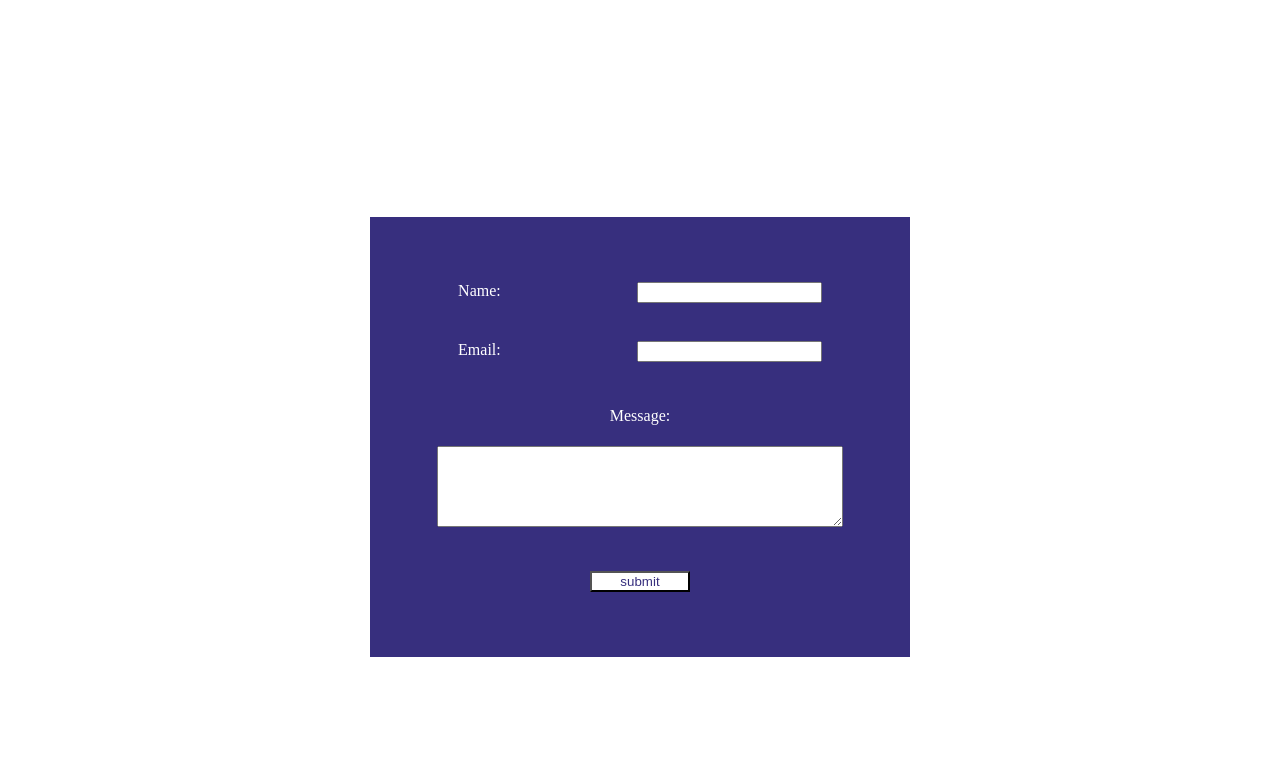
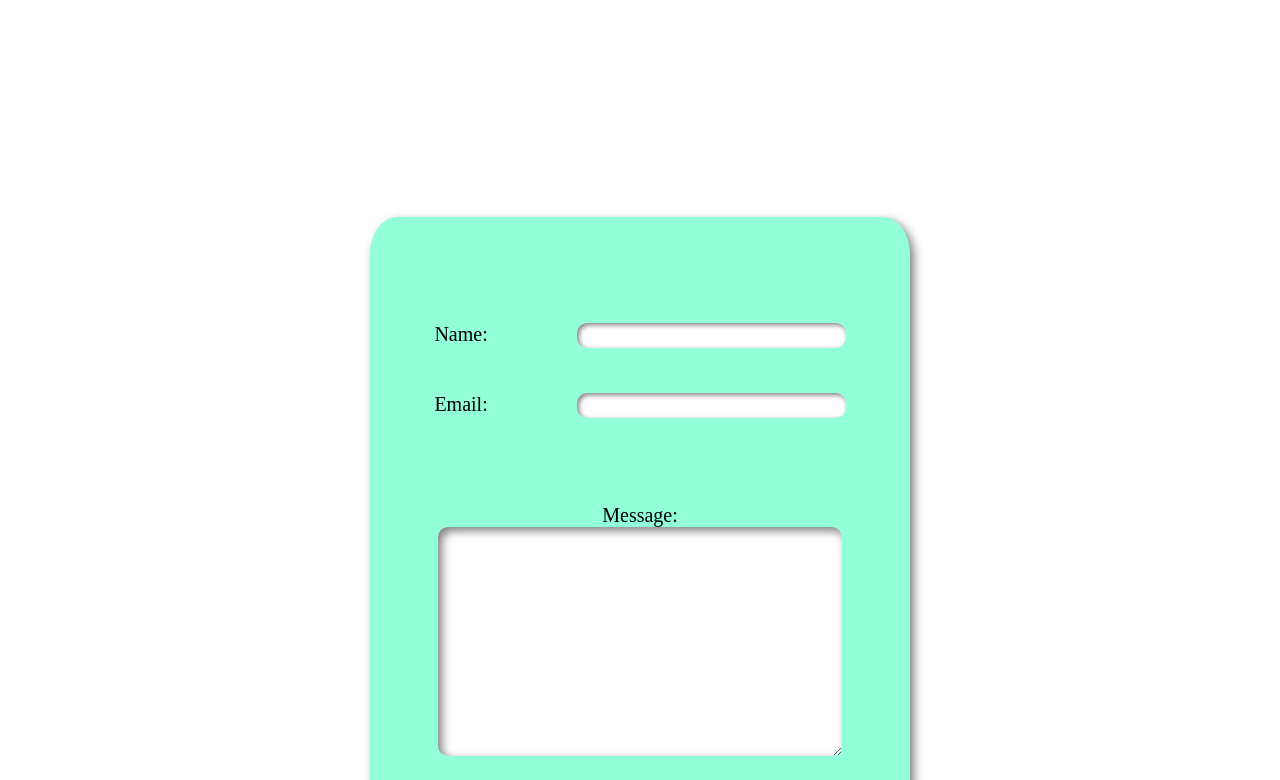
Before and after one commit to MDH-mohawk/portfolio, a plain HTML site: page contact_page.html in a window 1280 px wide. Shown: the part 166-946 px from the top of the page. Before the commit the page ends 823 px from the top, so only its background shows below. Drawn offline with Linux system fonts and the light colour scheme.

Commit message:
contactform changed visually

```diff
--- a/contact_page.html
+++ b/contact_page.html
@@ -8,7 +8,7 @@
 </head>
 <body>
     <header>
-        <a href="index.html"><H1>Mohawk</H1></a>
+        <a href="index.html"><img id="logo" src="res/Group_27.png" alt=""></a>
         <nav>
             <ul>
                 <a href="about.html"><li>About me</li></a>
@@ -32,7 +32,7 @@
             </div>
             <div id="message_place">
                 <label for="message">Message:</label>
-                <textarea name="message" id="message" rows="5" cols="5"></textarea>
+                <textarea name="message" id="message" rows="15" cols="5"></textarea>
             </div>
             <input type="submit" name="submit" id="submit" value="submit">
         </form>
--- a/res/style.css
+++ b/res/style.css
@@ -176,19 +176,20 @@ form{
     margin: 0 auto;
     display: flex;
     width: 500px;
-    height: 400px;
+    height: 700px;
     flex-direction: column;
     justify-content: space-evenly;
     padding: 20px;
-    background-color:rgb(55, 47, 126);
-    color: white;
+    background-color:#93FFD8;
+    box-shadow: 4px 4px 10px rgba(0, 0, 0, 0.5);
+    border-radius: 5%;
 }
 
 #name_mail_place{
     height: 20%;
     display: flex;
     flex-direction: column;
-    justify-content: space-between;
+    justify-content: space-around;
     width: 100%;
 }
 
@@ -197,18 +198,35 @@ form{
     width: 100%;
     display: flex;
     justify-content: space-around;
+    font-size:20px;
+}
+
+#name_place input{
+    box-shadow: inset 2px 2px 5px rgba(0, 0, 0, 0.5);
+    border: none;
+    border-radius: 10px;
+    font-size:20px;
 }
 
 #mail_place{
     display: flex;
     justify-content: space-around;
+    font-size:20px;
+}
+
+#mail_place input{
+    box-shadow: inset 2px 2px 5px rgba(0, 0, 0, 0.5);
+    border: none;
+    border-radius: 10px;
+    font-size:20px;
 }
 
 #message_place{
+    font-size: 20px;
     display: flex;
     flex-direction: column;
     text-align: center;
-    height: 120px;
+    max-height: 400px;
     justify-content: space-between;
 
 }
@@ -217,11 +235,27 @@ form{
     margin: 0 auto;
     width: 400px;
     max-width: 400px;
+    box-shadow: inset 4px 4px 10px rgba(0, 0, 0, 0.5);
+    border-radius: 10px;
+    border: none;
 }
 
 form [type='submit']{
-    width: 20%;
+    width: 40%;
     margin: 0 auto;
-    color:rgb(55, 47, 126);
-    background-color: white;
+    background-color: #34F0AC;
+    font-size: 30px;
+    box-shadow:
+    4px 4px 5px rgba(0, 0, 0, 0.5),
+    inset 0px 0px 0px black;
+    border: none;
+    border-radius: 30px;
+    padding:10px 0;
+    transition: 1s;
 }
+form [type='submit']:hover{
+    background-color:#93FFD8;
+    box-shadow:
+    0px 0px 0px rgba(0, 0, 0, 0),
+    inset 4px 4px 10px rgba(0, 0, 0, 0.5);
+}
```
Also changed, not shown: index.html (+1 -1 lines).
